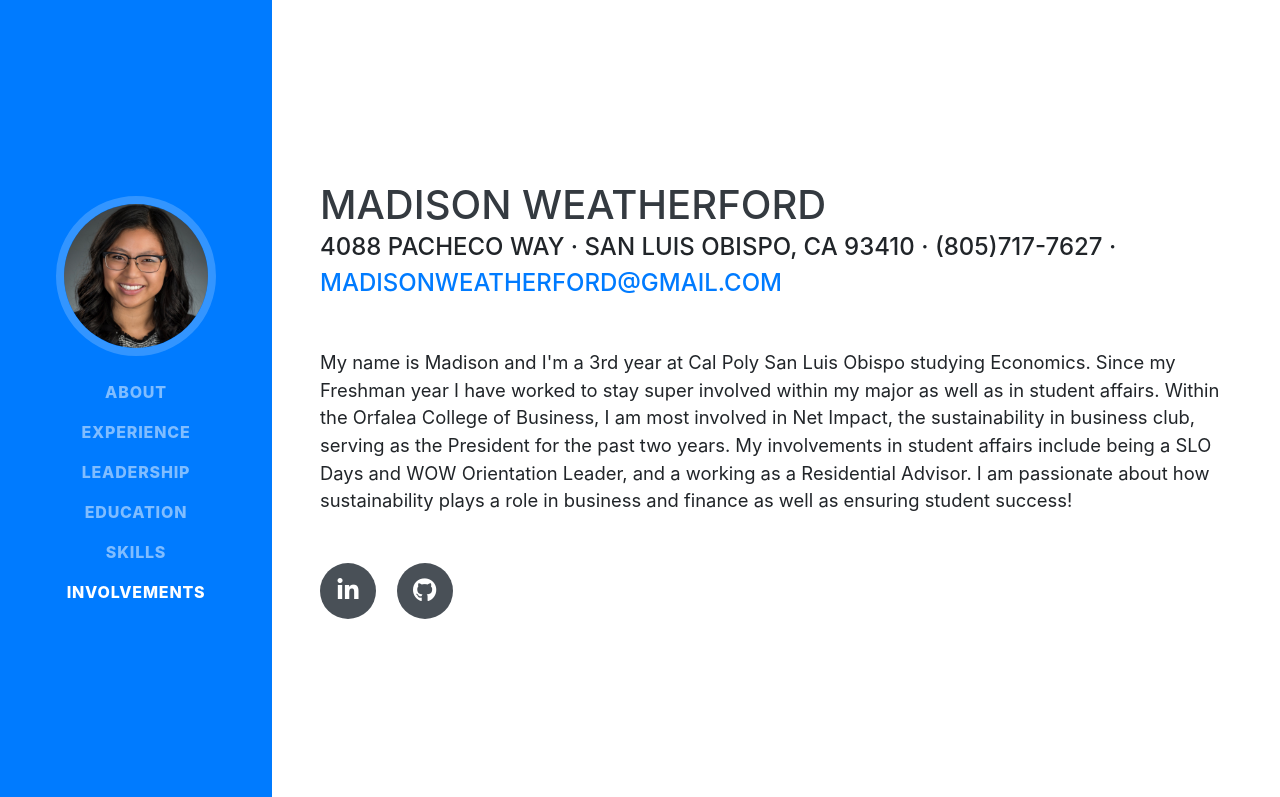
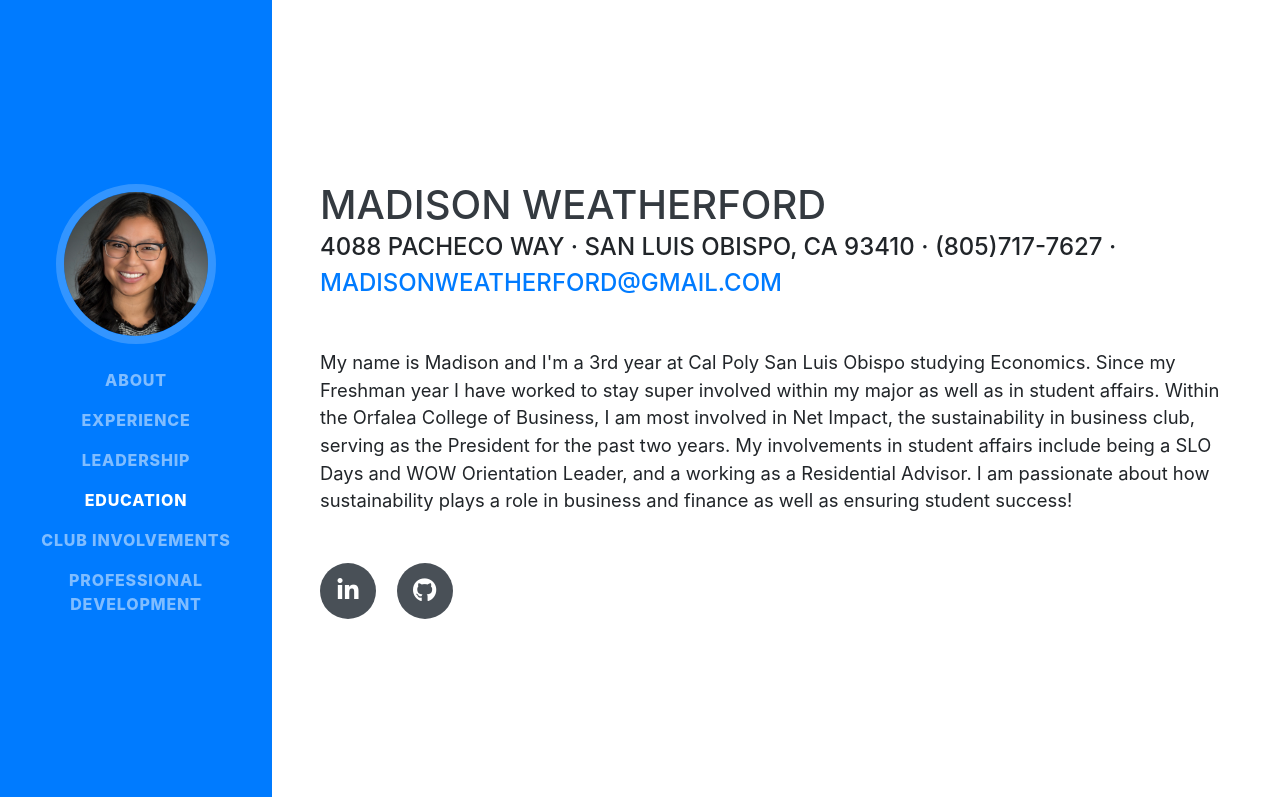
Before and after one commit to madisonweatherford/madisonweatherford.github.io, a website with bundled scripts: page index.html in a window 1280 px wide. Shown: the top 797 px of the page. Built offline with nearby package versions, Linux system fonts and the light colour scheme; a web font is replaced by a local one.

Commit message:
update section headings

```diff
--- a/index.html
+++ b/index.html
@@ -50,10 +50,10 @@
           <a class="nav-link js-scroll-trigger" href="#education">Education</a>
         </li>
         <li class="nav-item">
-          <a class="nav-link js-scroll-trigger" href="#skills">Skills</a>
+          <a class="nav-link js-scroll-trigger" href="#club involvements">Club Involvements</a>
         </li>
         <li class="nav-item">
-          <a class="nav-link js-scroll-trigger" href="#involvements">Involvements</a>
+          <a class="nav-link js-scroll-trigger" href="#professional development">Professional Development</a>
         </li>
       </ul>
     </div>
@@ -173,9 +173,9 @@
 
     <hr class="m-0">
 
-    <section class="resume-section p-3 p-lg-5 d-flex align-items-center" id="skills">
+    <section class="resume-section p-3 p-lg-5 d-flex align-items-center" id="club involvements">
       <div class="w-100">
-        <h2 class="mb-5">Skills</h2>
+        <h2 class="mb-5">Club Involvements</h2>
 
         <div class="subheading mb-3">Programming Languages &amp; Tools</div>
         <ul class="list-inline dev-icons">
@@ -235,9 +235,9 @@
       </div>
     </section>
 
-    <section class="resume-section p-3 p-lg-5 d-flex align-items-center" id="involvements">
+    <section class="resume-section p-3 p-lg-5 d-flex align-items-center" id="professional devlopment">
       <div class="w-100">
-        <h2 class="mb-5">Involvements</h2>
+        <h2 class="mb-5">Professional Development</h2>
         <ul class="fa-ul mb-0">
           <li>
             <i class="fa-li fa fa-trophy text-warning"></i>
```
